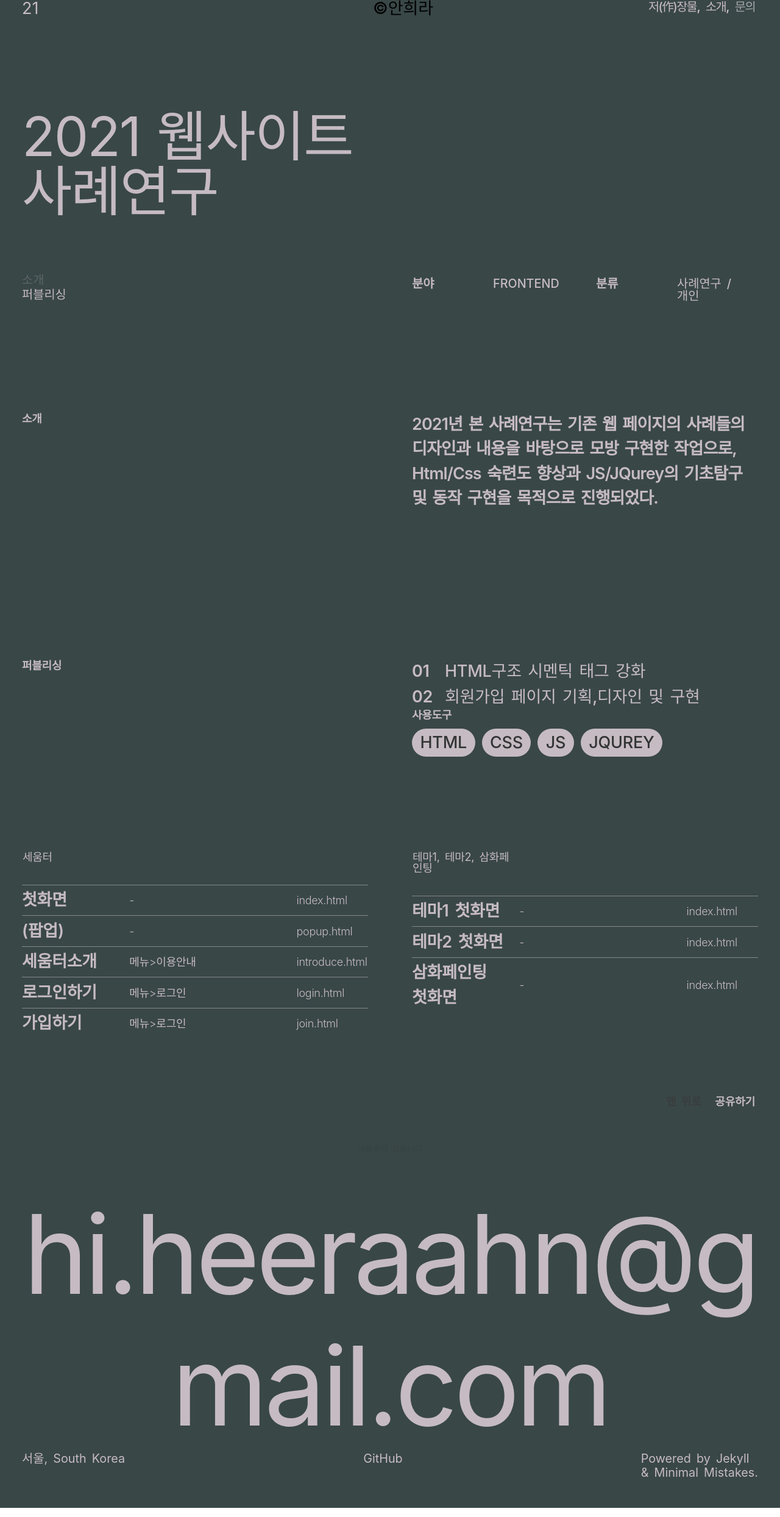
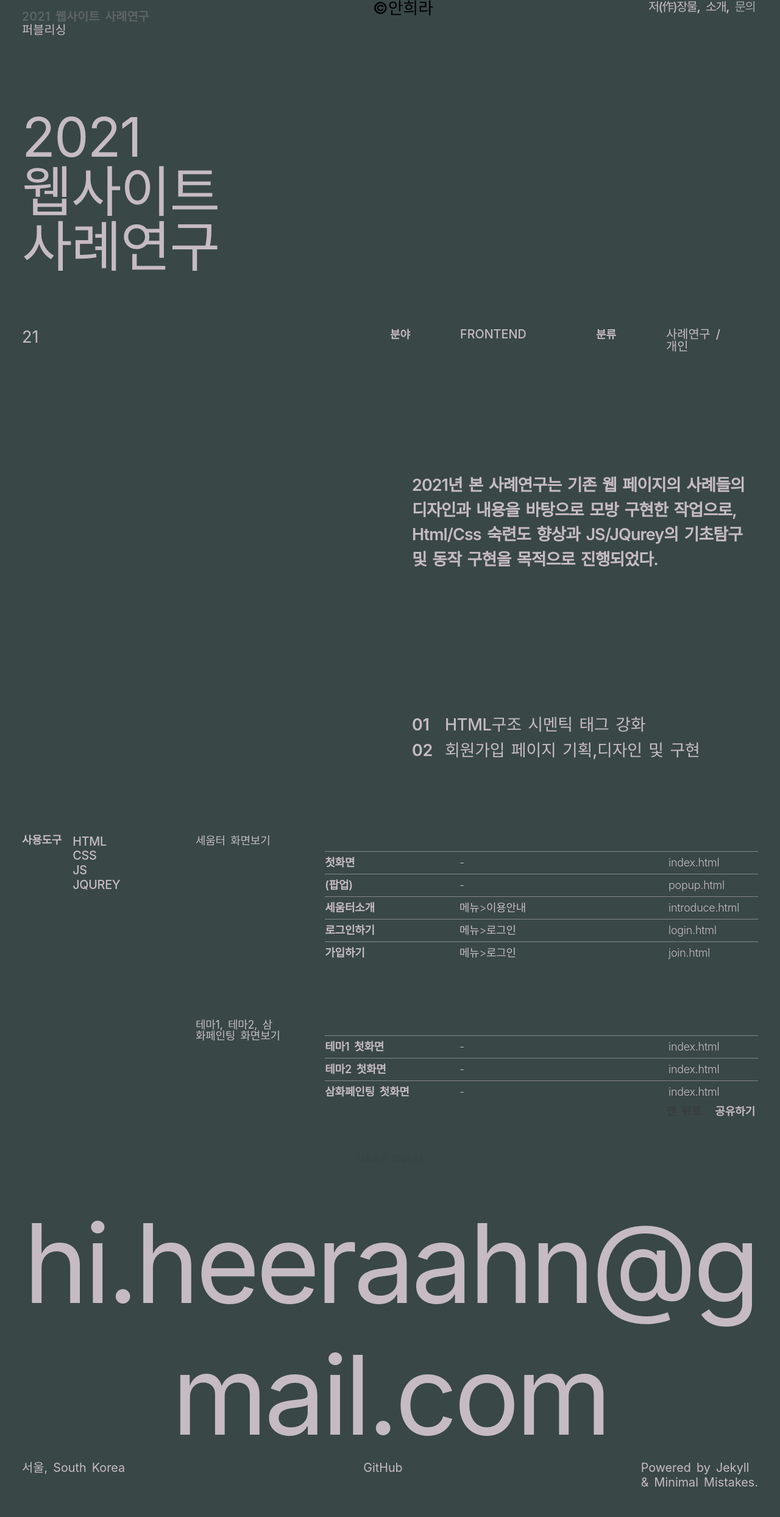
Before and after one commit to ridiahn/portfolio, a Jekyll site: the page built from _posts/2021-08-29-[clone]samhaw.md, in a window 1280 px wide. Shown: the whole page at 61% size. Built offline with Jekyll 4.4.1, drawn with Linux system fonts in a browser that asks for light colours; cached includes are drawn as plain includes; some web fonts are replaced.

Commit message:
서브페이지 헤더수정전 커밋

```diff
--- a/_includes/page__header.html
+++ b/_includes/page__header.html
@@ -33,7 +33,7 @@
     </nav>
   {% endif %}
   {% if page.header.image %}
-  <figure class="{{ page.header.image_layout }}">
+  <figure class="{{ page.header.image_layout }} fixed">
     <img src= '{{ page.header.image | relative_url }}' alt="{{ image_description }}"/>
     <figcaption>{{ image_description }}</figcaption>
   </figure>
--- a/_posts/2021-08-29-[clone]samhaw.md
+++ b/_posts/2021-08-29-[clone]samhaw.md
@@ -4,7 +4,7 @@
   - works
 
 ### 작업 제목 및 요약정보 ###
-title:  "2021 웹사이트 사례연구"
+title: "2021 웹사이트 사례연구"
 
 areas:
   #- UI/UX
@@ -27,7 +27,7 @@
 
 ### toc(목차)설정 ###
 toc: true
-toc_label: "목차"
+toc_label: "2021 웹사이트 사례연구"
 
 gallery:
   - url: works/clone-samhaw/#section
@@ -54,11 +54,11 @@
 
 ### 퍼블리싱
 
-<div markdown=1>
-
 - HTML구조 시멘틱 태그 강화
 - 회원가입 페이지 기획,디자인 및 구현
 {: .num}
+
+<div markdown=1 class="side">
 
 #### 사용도구
 - HTML
@@ -69,7 +69,7 @@
 
 </div>
 
-|    세움터     |
+|  세움터 화면보기    |
 |    화면명(링크)     |                                 이전단계                                 |    파일명      |
 |--------------------|--------------------------------------------------------------------------|---------------|
 |[첫화면](https://drv.tw/~hi.heera@hotmail.com/od/Web/seumteo/index.html)| - | index.html    |
@@ -79,7 +79,7 @@
 |[가입하기](https://drv.tw/~hi.heera@hotmail.com/od/Web/seumteo/join.html)|메뉴>로그인| join.html     |
 {: .code_list}
 
-|    테마1, 테마2, 삼화페인팅     |
+| 테마1, 테마2, 삼화페인팅 화면보기 |
 |    화면명(링크)     |                                 이전단계                                 |    파일명      |
 |--------------------|--------------------------------------------------------------------------|---------------|
 |[테마1 첫화면](https://drv.tw/~hi.heera@hotmail.com/od/Web/template1/index.html)|-| index.html    |
--- a/_sass/minimal-mistakes/_sub.scss
+++ b/_sass/minimal-mistakes/_sub.scss
@@ -5,7 +5,8 @@
   color: $secondary-color;
 
   .masthead{
-    position: absolute;
+    position: fixed;
+    top: 0;
     right: 0;
     h1{
     }
@@ -47,12 +48,11 @@
       flex-flow: wrap;
       position: relative;
       font-size: 1.1rem;
-      margin-bottom: 10vh;
+      overflow-y: hidden;
+    }
 
     .fixed{
       position: fixed;
-        z-index: 2;
-      }
     }
 
     .page__title{
@@ -63,21 +63,43 @@
       color: inherit;
 
       @include breakpoint($medium) {
-        font-size: 7vw;
+        font-size: 10vh;
         font-weight: 400;
-        width: calc(100% / 8 * 6);
+        width: calc(100% / 8 * 3);
         max-height: calc(7vw * 3);
         overflow: hidden;
         padding: 0 36px;
         align-self: flex-end;
-        margin: 2em calc(100% / 8) 10vh 0;
+        margin: 2em calc(100% / 8 * 3) 0 0;
         z-index: 1;
+
+        &.fixed{
+          width: calc(100% / 8 * 2);
+          top: 1rem;
+          left: 0;
+          margin-top: 0;
+          font-size: 1.5rem;
+        }
+      }
+    }
+
+    &:has(figure){
+      height: 100vh;
+      align-content: flex-end;
+
+      .summary{
+        background: linear-gradient(rgba(255,255,255, 0), rgba($primary-color, 1));
       }
     }
 
     figure{
-      order: 1;
       width: 100%;
+
+      &.fixed{
+        position: fixed;
+        top: 0;
+        z-index: -1;
+      }
 
       figcaption{
         display: none;
@@ -85,7 +107,8 @@
 
       img{
         width: 100%;
-        height: auto;
+        height: fit-content;
+        max-height: 100vh;
         object-fit: cover;
       }
 
@@ -107,21 +130,22 @@
   }
 
   .toc{
+    position: absolute;
+    top: 1rem;
+    z-index: 2;
     height: fit-content;
+    width: fit-content;
     min-width: calc(100% / 8);
-    width: fit-content;
     color: rgba($secondary-color, 0.25);
-    margin: 0 auto 0 36px;
-    align-self: flex-end;
+    margin-left: 36px;
+    //padding: 0.5rem;
 
     header{
       @include hidden;
     }
 
     header + ul{
-      //border-top: solid 1px rgba($secondary-color, 0.25);
       li{
-
         &::before{
           content: none;
         }
@@ -133,19 +157,16 @@
     }
 
     &.fixed{
-      top: 0;
+      top : 1rem;
       left: 0;
-      width: calc(100% / 8 * 2);
-      transform: unset;
+      z-index: 2;
 
       header{
-        display: none;
+        visibility: visible;
+        position: relative;
       }
 
       li{
-        &.active{
-          margin-top: 1em;
-        }
         &:not(.active){
           @include hidden;
         }
@@ -154,19 +175,19 @@
   }
 
   .summary{
-    order: 1;
     line-height: 1;
-    width: (100% / 8 * 4);
+    width: 100%;
     height: fit-content;
     column-gap: 36px;
     margin: 0 0 0 auto;
-    padding: 0 36px;
+    padding: 10vh 36px 1rem;
     display: flex;
     align-self: flex-end;
 
     strong{
       line-height: 1;
       display: inline-block;
+      font-size: 1rem;
     }
 
     ul{
@@ -187,19 +208,18 @@
 
     p,
     > div{
-      flex: 1;
+      width: calc(100% / 8 * 2);
       margin-bottom: 0;
       line-height: 1;
+      padding: 0 36px;
       //border-bottom: solid 1px rgba($secondary-color, 0.25);
     }
 
     .year{
-      position: absolute;
-      top: 0;
-      left: 36px;
       line-height: 1;
       font-size: 1.5rem;
       font-weight: 400;
+      margin-right: auto;
     }
   }
 
@@ -228,15 +248,14 @@
     width: 100%;
     padding-bottom: 1rem;
     font-size: 1.1rem;
-    margin-bottom: 5vh;
-    padding-top: 10vh;
+    padding-top: 20vh;
+    background-color: $primary-color;
 
     &:first-of-type{
       p{
         width: calc(100% / 8 * 4);
         padding: 0 36px;
         font-weight: 600;
-        margin-bottom: 10vh;
         letter-spacing: -0.035em;
         margin-left: calc(100% / 8 * 4);
       }
@@ -250,7 +269,7 @@
       position: relative;
 
       figure{
-        order: -1;
+        order: 0;
         width: 100%;
         padding: 0;
         margin: 5vh auto;
@@ -278,32 +297,59 @@
         }
       }
 
-      > h4{
-        width: 100%;
-        padding: 0 36px;
-        margin: 15vh 0 1rem;
+      > p,
+      > ul{
+        width: calc(100% / 8 * 4);
+        margin-left: calc(100% / 8 * 4);
+        font-size: 1.5rem;
+      }
+
+      > div.table {
+        width: calc(100% / 8 * 4);
+        padding: 0.5rem 36px 0.5rem;
+        margin: 5vh 0 10vh calc(100% / 8 * 4);
+        display: flex;
+        flex-wrap: wrap;
+
+        h4{
+          border-top: solid 1px rgba($secondary-color, 0.25);
+          width: calc(100% / 4);
+          line-height: 1.5rem;
+          padding: .25rem 0;
+
+          &:last-of-type{
+            border-bottom: solid 1px rgba($secondary-color, 0.25);
+          }
+        }
+
+        h4 ~ *{
+          flex: 1;
+          width: calc(100% / 4 * 3);
+          border-top: solid 1px rgba($secondary-color, 0.25);
+          padding: .25rem 36px;
+          margin: 0;
+          font-size: 1.5rem;
+
+          &:last-of-type{
+            border-bottom: solid 1px rgba($secondary-color, 0.25);
+          }
         }
 
         ul{
-        margin: 0;
+          text-align: right;
+          li{
+            padding: 0;
+            display: inline;
+            &:not(:last-of-type)::after{
+              content: "/";
+              margin-left: 0.5rem;
             }
-
-      > div{
-        margin-left: auto;
-        width: calc(100% / 8 * 4);
-        margin-left: calc(100% / 8 * 4);
-        min-height: 30vh;
-        padding-left: 36px;
-        font-size: 1.5rem;
-        margin-bottom: 5vh;
-
-        h4:not(:first-of-type){
-          margin-top: 5vh;
+          }
+        }
       }
 
       ul.num{
         margin-top: 0;
-          margin-left: auto;
 
         li{
           position: relative;
@@ -318,16 +364,31 @@
           }
         }
       }
+
+
+      table{
+        display: inline-block;
+        width: calc(100% / 8 * 6);
+        padding: 0 36px 0 calc(100% / 6);
+        font-weight: 300;
+        font-size: 1rem;
+        margin: 10vh 0 0 auto;
+        float: right;
+        position: relative;
+
+        thead{
+          tr:first-of-type{
+            position: absolute;
+            width: calc(100% / 6);
+            left: 0;
+            th:first-of-type{
+              width: 100%;
+            }
+          }
+        }
       }
 
       table.code_list{
-        width: calc(100% / 8 * 4);
-        padding: 0 36px;
-        font-weight: 300;
-        font-size: 1rem;
-        margin: 0 0 10vh;
-        float: left;
-
         tr{
           border-bottom: 0;
         }
@@ -337,29 +398,44 @@
           padding-bottom: .25rem;
 
           &:first-of-type{
-            font-size: 1.5rem;
             vertical-align: center;
           }
         }
       }
+    }
 
-      .tools{
-        margin-top: 0.5em;
+    div.side{
+      width: fit-content;
+      min-width: calc(100% / 8);
+      float: left;
+      margin-top: 10vh;
+      padding: 0 36px 0;
+      display: inline-flex;
+      flex-wrap: wrap;
+      position: sticky;
+      top: 0;
+
+      h4{
+        margin-right: 1rem;
+        vertical-align: top;
+      }
+
+      ul{
+        display: inline-block;
+        margin: 0;
+
         li{
-          color: $darker-gray;
-          padding: 0.25em 0.5em;
-          display: inline-block;
-          border-radius: 1.5em;
-          background-color: $secondary-color;
+          padding: 0;
         }
       }
     }
 
     > h3{
-      //@include hidden;
-      font-size: 1rem;
-      padding: 0 36px;
-      float: left;
+      @include hidden;
+      top: -5vh;
+      // font-size: 1rem;
+      // padding: 0 36px;
+      // float: left;
     }
 
     > ol,
@@ -426,13 +502,17 @@
         }
 
         ul{
+          height: 100%;
+          display: inline-flex;
+          flex-direction: column;
+          justify-content: flex-end;
           width: calc(100% / 8);
-          padding: 0;
+          padding: 25vh 0 0;
           overflow: hidden;
           float: left;
           margin: 0;
           position: sticky;
-          top: 1rem;
+          top: 0;
 
           li{
             margin-bottom: calc(36px / 2);
--- a/assets/js/sub.js
+++ b/assets/js/sub.js
@@ -32,17 +32,6 @@
   }
 }
 
-//.gallery img title > fig안으로 caption 위치 변경
-function remakegalleryCaptions(){
-  let imgCaptions = document.querySelectorAll("figure.gallery img ~ p");
-
-  if(imgCaptions){
-    Array.from(imgCaptions).forEach( (item, index) =>{
-      item.closest('figure').querySelector('figcaption').append(item);
-    })
-  }
-  return;
-}
 
 //gallery extend effect
 function extendImg(obj){
@@ -57,9 +46,22 @@
   }
 }
 
+//.gallery img title > fig안으로 caption 위치 변경
+function remakegalleryCaptions(){
+  let imgCaptions = document.querySelectorAll("figure.gallery img ~ p");
+
+  if(imgCaptions){
+    Array.from(imgCaptions).forEach( (item, index) =>{
+      item.closest('figure').querySelector('figcaption').append(item);
+    })
+  }
+  return;
+}
 
 //서브페이지 목차 fixed 토글
-const endPoint_1sct = window.innerHeight * 0.9;
+const header = document.getElementsByClassName("page__header")[0];
+const header_img = document.querySelector(".page__header figure");
+const endPoint_header = header.offsetHeight * 0.9;
 const toc = document.getElementsByClassName("toc")[0];
 const pageAbsoluteY = (el) => {
   return window.pageYOffset + el.getBoundingClientRect().top
@@ -70,26 +72,42 @@
 }
 
 function scrollEvents(y){
-  classOnOff( y > endPoint_1sct && y < footerPoint, toc, 'fixed')
+  classOnOff( y > endPoint_header && y < footerPoint, toc, 'fixed');
+  classOnOff( y < endPoint_header, header_img, 'fixed')
 }
 
-//window scroll event
-// let tick = false;
-// window.addEventListener('scroll', function(){
-//   let y = Math.floor(window.scrollY)
 
-//   if(!tick){
-//     requestAnimationFrame(() => {
-//       scrollEvents(y)
-//       return tick = false
-//     })
+let tick = false;
+window.addEventListener('scroll', function(e){
+  let y = Math.floor(this.scrollY)
+
+  if(!tick){
+    requestAnimationFrame(() => {
+      scrollEvents(y)
+      return tick = false
+    })
+  }
+  tick = true;
+},{passive: true})
+
+// const scrollUnit = {
+//   unit : Math.floor(window.innerHeight) / 2,
+//   lastTimeStamp : 0,
+//   curTimeStamp : 0,
+//   time : function(){
+//     let calc =  this.curTimeStamp - this.lastTimeStamp
+//     return calc;
+//   },
+//   y : function(){
+//     return this.time() * this.unit;
 //   }
-//   tick = true;
-// },{passive: true})
-
+// }
 
 // window.addEventListener('wheel', function(e){
 //   e.preventDefault();
-//   const dir = e.deltaY > 0 ? 1 : -1;
-//   window.scrollBy({left: 0, top:Math.floor(window.innerHeight * dir), behavior:"smooth"});
+//   let dir = e.deltaY > 0 ? 1 : -1;
+//   scrollUnit.lastTimeStamp = scrollUnit.curTimeStamp;
+//   scrollUnit.curTimeStamp = e.timeStamp;
+//   scrollEvents(e.pageY);
+//   window.scrollBy({left: 0, top:(scrollUnit.unit * dir), behavior:"smooth"});
 // }, {passive: false});
```
Also changed, not shown: _posts/2021-09-22-qrmon.md (+5 -7 lines). Lines whose indentation alone changed are shown as unchanged.
